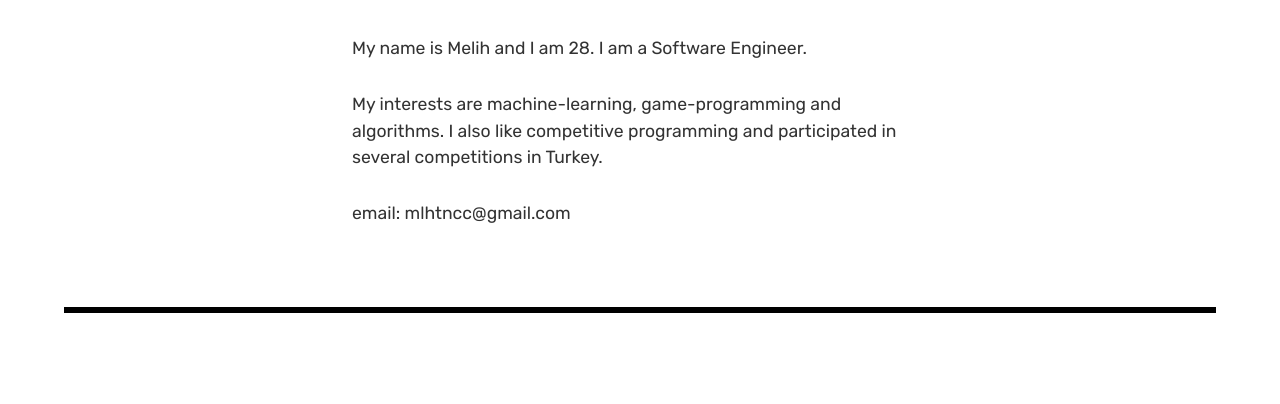
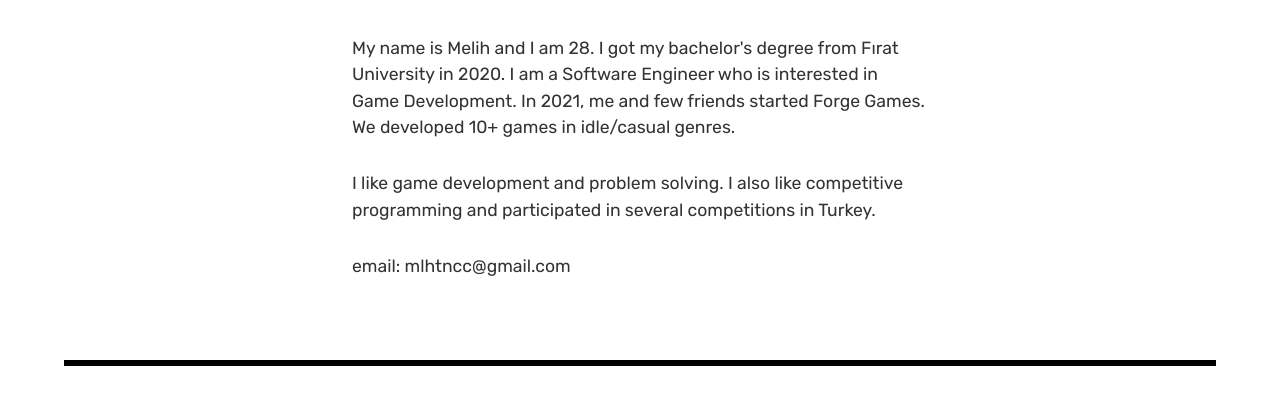
Before and after one commit to mlhtnc/mlhtnc.github.io, a plain HTML site: page about-me.html in a window 1280 px wide. Shown: the part 328-732 px from the top of the page. Drawn offline with Linux system fonts and the light colour scheme.

Commit message:
Update about-me.html

```diff
--- a/about-me.html
+++ b/about-me.html
@@ -62,11 +62,11 @@
           <h1>About Me</h1>
         </header>
         <p>
-          My name is Melih and I am 28. I am a Software Engineer.
+          My name is Melih and I am 28. I got my bachelor's degree from Fırat University in 2020. I am a Software Engineer who is interested in Game Development.
+          In 2021, me and few friends started Forge Games. We developed 10+ games in idle/casual genres.
         </p>
         <p>
-          My interests are machine-learning, game-programming and algorithms.
-          I also like competitive programming and participated in several
+          I like game development and problem solving. I also like competitive programming and participated in several
           competitions in Turkey.
         </p>
         <p>
```
